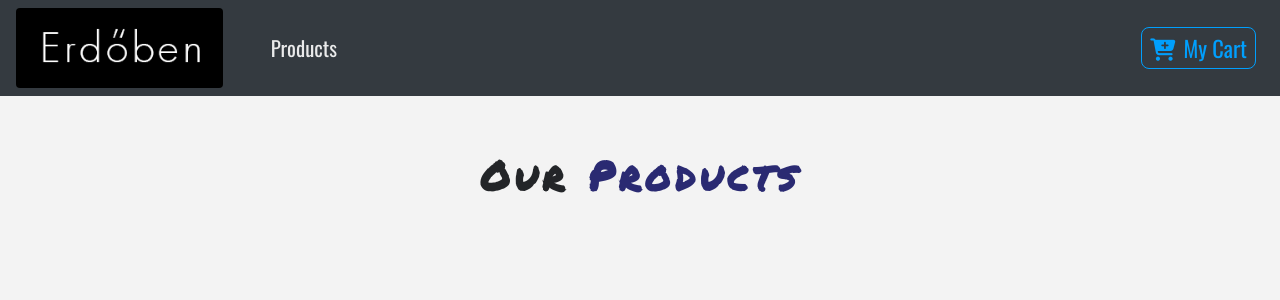
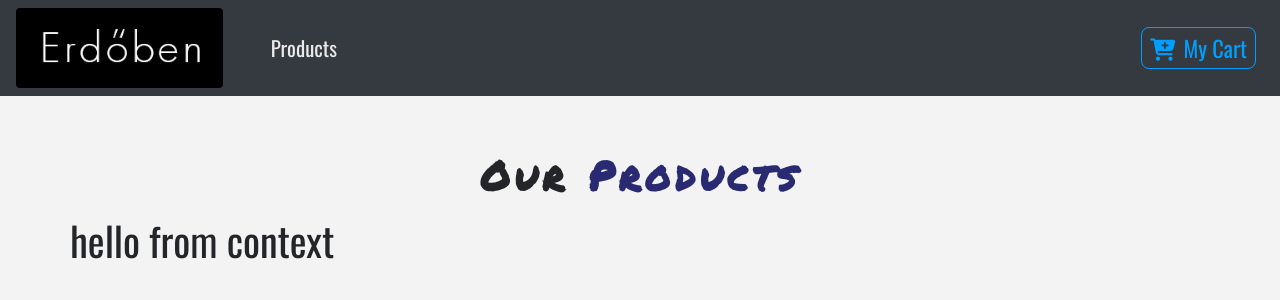
Before and after one commit to meganschultepdx/react-ecommerce-store, a React (Create React App) app: page / in a window 1280 px wide. Shown: the top 300 px of the page. Built offline with nearby package versions, Linux system fonts and the light colour scheme.

Commit message:
add React Context

```diff
--- /dev/null
+++ b/src/Context.js
@@ -0,0 +1,19 @@
+import React, { Component } from "react";
+
+const ProductContext = React.createContext();
+// Provider
+// Consumer
+
+class ProductProvider extends Component {
+	render() {
+		return (
+			<ProductContext.Provider value="hello from context">
+				{this.props.children}
+			</ProductContext.Provider>
+		);
+	}
+}
+
+const ProductConsumer = ProductContext.Consumer;
+
+export { ProductProvider, ProductConsumer };
--- a/src/components/ProductList.js
+++ b/src/components/ProductList.js
@@ -2,6 +2,7 @@
 import Product from "./Product";
 import Title from "./Title";
 import { storeProducts } from "../data";
+import { ProductConsumer } from "../Context";
 
 export default class ProductList extends Component {
 	state = {
@@ -15,7 +16,13 @@
 					<div className="container">
 						<Title name="our" title="products" />
 						{/* product row */}
-						<div className="row"></div>
+						<div className="row">
+							<ProductConsumer>
+								{value => {
+									return <h1>{value}</h1>;
+								}}
+							</ProductConsumer>
+						</div>
 					</div>
 				</div>
 			</React.Fragment>
--- a/src/index.js
+++ b/src/index.js
@@ -5,11 +5,14 @@
 import "./index.css";
 import App from "./App";
 import * as serviceWorker from "./serviceWorker";
+import { ProductProvider } from "./Context";
 
 ReactDOM.render(
-	<Router>
-		<App />
-	</Router>,
+	<ProductProvider>
+		<Router>
+			<App />
+		</Router>
+	</ProductProvider>,
 	document.getElementById("root")
 );
 
```
